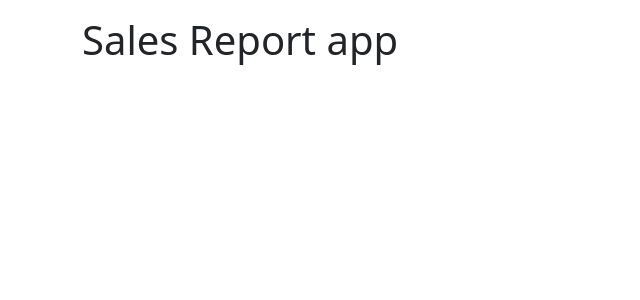
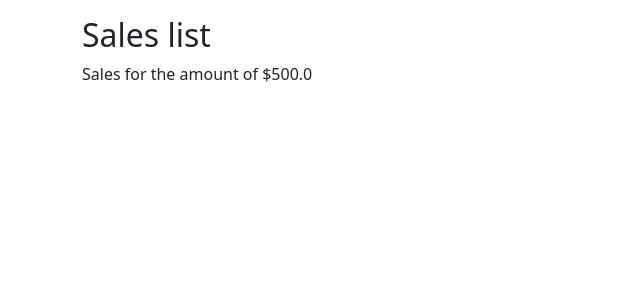
Before and after one commit to EdwinKingori/DjangoReportsApp, a Django app: template src/sales/templates/sales/main.html in a window 1280 px wide. Shown: the top 300 px of the page, without its empty margins (0-640 px from the left). Run offline with Django 5.2, Linux system fonts and the light colour scheme; the template is opened without the code that fills it: values that come from a table or form of the project are taken from there, others are empty; data comes from the database, SQL or seed files in the repository; some libraries are stand-ins or nearby versions.

Commit message:
sales list

```diff
--- a/src/sales/templates/sales/main.html
+++ b/src/sales/templates/sales/main.html
@@ -1,12 +1,12 @@
 {% extends "base.html" %}
-{% load static %}
+ {% block title %}
+    Sales List
+ {% endblock title %}
 
-<link rel="stylesheet" type="text/css" href="{% static 'style.css' %}">
+ {% block content %}
+    <h2>Sales list</h2>
 
-{% block title %}
-    home
-{% endblock title %}
-
-{% block content %}
-    <h1> Sales Report app</h1>
-{% endblock content %}
+    {% for object in object_list  %}
+      {{object }}
+    {% endfor %}
+ {% endblock content %}
--- a/src/sales/urls.py
+++ b/src/sales/urls.py
@@ -4,4 +4,5 @@ from . import views
 app_name = 'sales'
 urlpatterns = [
     path('', views.home_view, name='home'),
+    path('list/', views.SaleListView.as_view(), name='list'),
 ]
```
Also changed, not shown: src/sales/views.py (+7 -2 lines).
